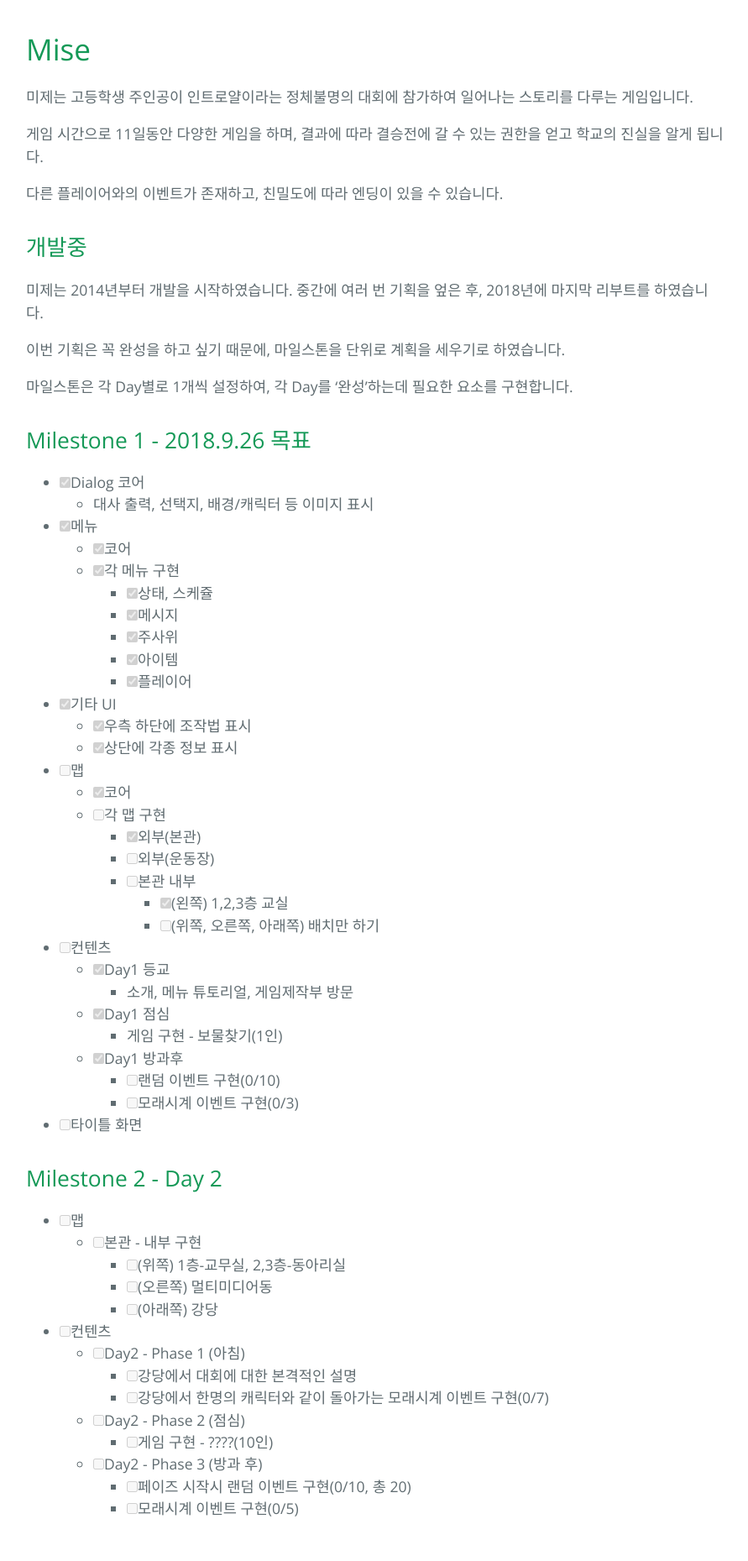
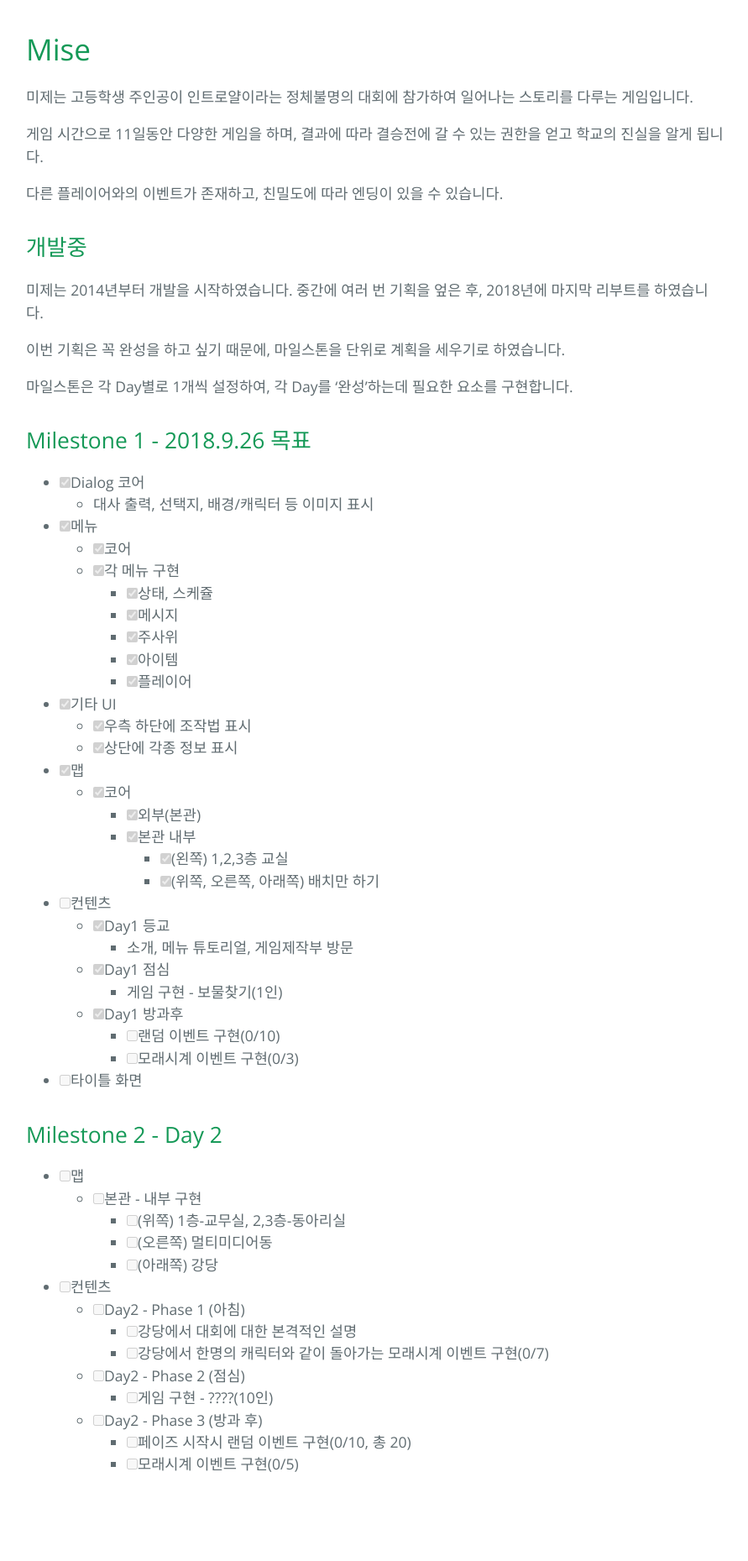
Before and after one commit to Celicath/Celicath.github.io, a Jekyll site: the page built from mise.md, in a window 1280 px wide. Shown: the whole page at 84% size, without its empty margins (193-1084 px from the left). Built offline with Jekyll 4.4.1, drawn with Linux system fonts in a browser that asks for light colours; our own code applies the rules of GitHub Pages for plain Markdown files; after the commit the page ends 1806 px from its top, so only the background shows below that.

Commit message:
[MISE] 진행률 업데이트

```diff
--- a/mise.md
+++ b/mise.md
@@ -34,14 +34,12 @@ layout: simple
 - [X] 기타 UI
   - [X] 우측 하단에 조작법 표시
   - [X] 상단에 각종 정보 표시
-- [ ] 맵
+- [X] 맵
   - [X] 코어
-  - [ ] 각 맵 구현
     - [X] 외부(본관)
-    - [ ] 외부(운동장)
-    - [ ] 본관 내부
+    - [X] 본관 내부
       - [X] (왼쪽) 1,2,3층 교실
-      - [ ] (위쪽, 오른쪽, 아래쪽) 배치만 하기
+      - [X] (위쪽, 오른쪽, 아래쪽) 배치만 하기
 - [ ] 컨텐츠
   - [X] Day1 등교
     - 소개, 메뉴 튜토리얼, 게임제작부 방문
```
